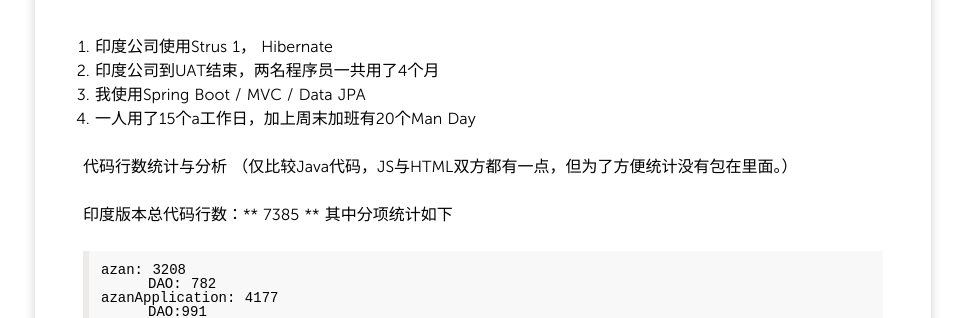
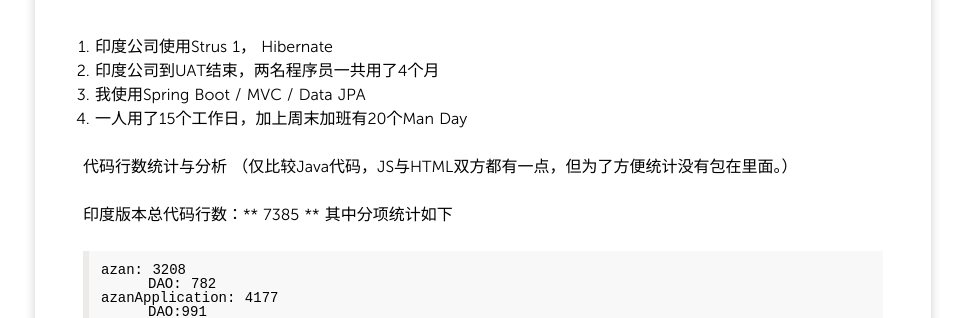
Before and after one commit to dashjim/dashjim.github.com, a Jekyll site: the page built from _posts/2015/2015-11-17-The-Factors-That-Cause-Programer-Perform-Differently.md, in a window 1280 px wide and 900 px high, scrolled down 501 px. Shown: the part 150-468 px from the top of the window, without its empty margins (157-1122 px from the left). Built offline with Jekyll 4.4.1, drawn with Linux system fonts in a browser that asks for light colours; nearby versions of some CDN libraries; Markdown is read by kramdown in place of the engine named in the settings; comment, search, counter and statistics services are not loaded.

```diff
--- a/_posts/2015/2015-11-17-The-Factors-That-Cause-Programer-Perform-Differently.md
+++ b/_posts/2015/2015-11-17-The-Factors-That-Cause-Programer-Perform-Differently.md
@@ -17,7 +17,7 @@ tags:
 1. 印度公司使用Strus 1， Hibernate
 2. 印度公司到UAT结束，两名程序员一共用了4个月
 2. 我使用Spring Boot / MVC / Data JPA
-3. 一人用了15个a工作日，加上周末加班有20个Man Day
+3. 一人用了15个工作日，加上周末加班有20个Man Day
 
 代码行数统计与分析 （仅比较Java代码，JS与HTML双方都有一点，但为了方便统计没有包在里面。）
 
```
